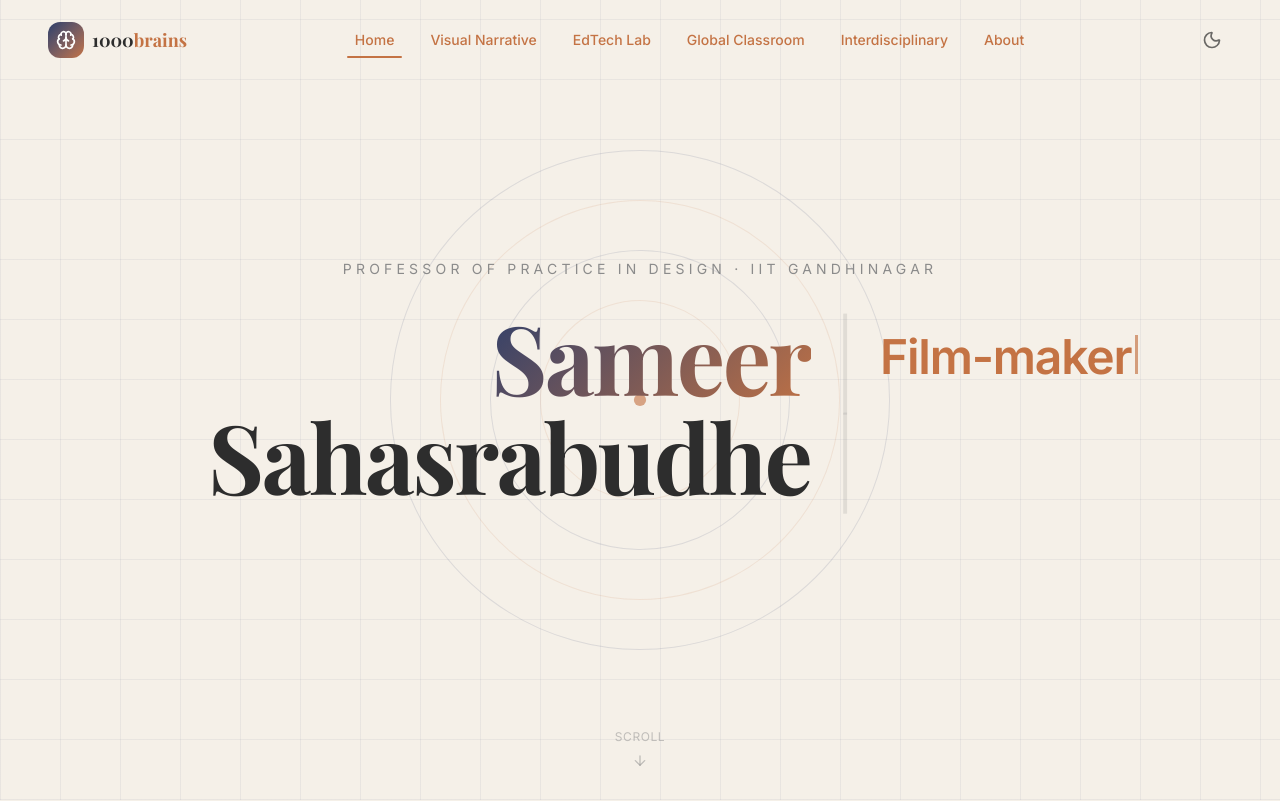
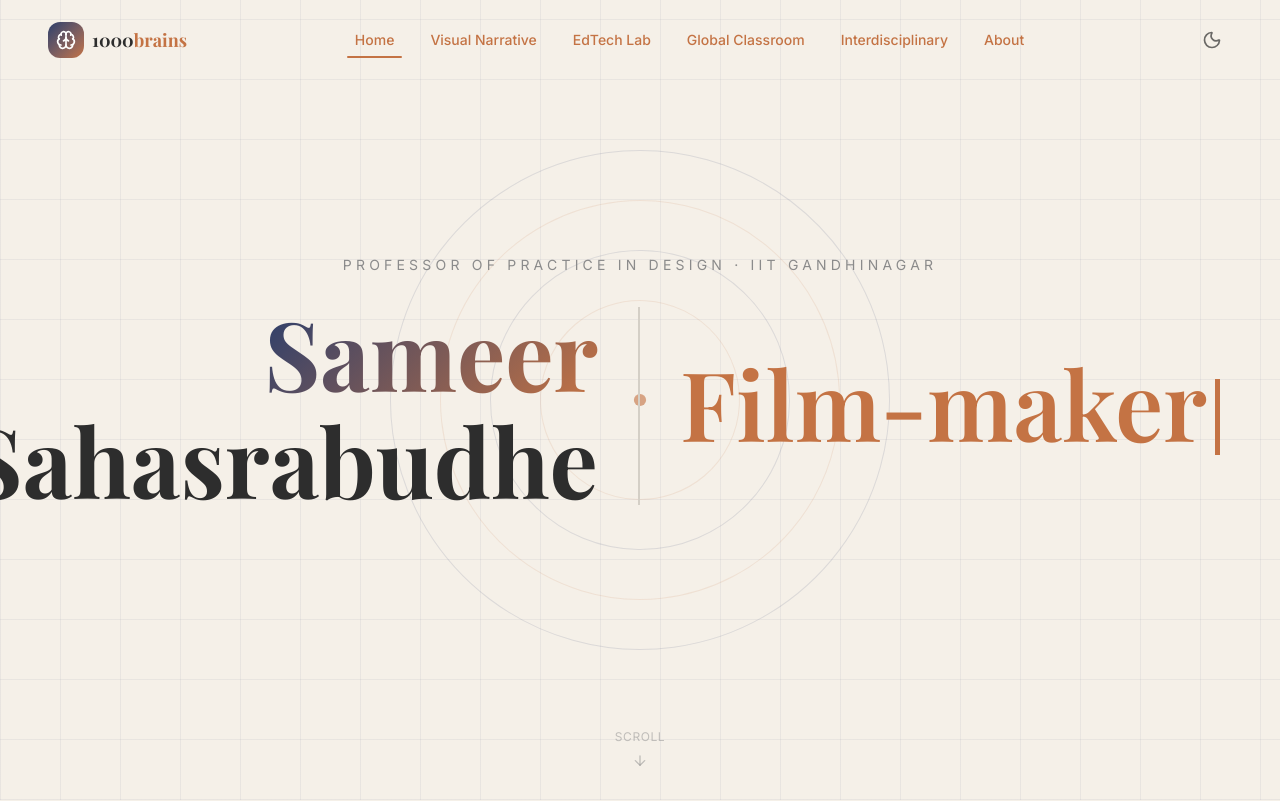
Before and after one commit to RutikKulkarni/1000brains, a Next.js app: page / in a window 1280 px wide. Shown: the top 801 px of the page. Built offline with nearby package versions, Linux system fonts and the light colour scheme.

Commit message:
feat: implement HeroSection component with animated typing effect and background visuals

```diff
--- a/src/components/home/HeroSection.tsx
+++ b/src/components/home/HeroSection.tsx
@@ -80,43 +80,42 @@ export default function HeroSection() {
           Professor of Practice in Design · IIT Gandhinagar
         </motion.p>
 
-        {/* Horizontal Grid Name & Trait Typing Animation */}
+        {/* Mobile Layout (centered stacked, hidden on desktop/tablet) */}
+        <div className="flex md:hidden flex-col items-center text-center px-4 mb-10 mx-auto font-heading font-bold">
+          <div className="text-3xl sm:text-5xl leading-[0.95] text-foreground">
+            <div className="gradient-text">Sameer</div>
+            <div className="mt-2">Sahasrabudhe</div>
+          </div>
+          <div className="w-[2px] h-8 bg-muted/20 my-4" />
+          <div className="text-2xl sm:text-4xl text-accent font-semibold leading-[0.95] min-h-[1.2em] flex items-center justify-center">
+            <span>
+              {typedText}
+              <span className="inline-block w-[3px] h-[0.8em] ml-2 bg-accent animate-[pulse_1s_infinite] align-middle" />
+            </span>
+          </div>
+        </div>
+
+        {/* Desktop/Tablet Layout (centered horizontal divider, hidden on mobile) */}
         <motion.div
           initial={{ opacity: 0, y: 20 }}
           animate={{ opacity: 1, y: 0 }}
           transition={{ delay: 0.4, duration: 0.7 }}
-          className="grid grid-cols-[auto_auto_1fr] md:grid-cols-[1fr_auto_1fr] gap-x-3 md:gap-x-6 items-center max-w-full px-4 mb-10 mx-auto"
+          style={{ gridTemplateColumns: "minmax(0, 1fr) minmax(0, 1fr)" }}
+          className="hidden md:grid w-full max-w-5xl px-4 mb-10 mx-auto font-heading font-bold text-6xl lg:text-8xl"
         >
-          {/* Row 1 */}
-          <div className="text-right">
-            <span className="text-3xl sm:text-5xl md:text-7xl lg:text-8xl font-heading font-bold gradient-text leading-[0.95] tracking-tight">
-              Sameer
+          {/* Left Column: Stacked right-aligned names with continuous right border */}
+          <div className="text-right pr-6 md:pr-10 border-r-2 border-[var(--border)] flex flex-col items-end justify-center leading-[0.95]">
+            <span className="gradient-text">Sameer</span>
+            <span className="text-foreground mt-3 md:mt-4">Sahasrabudhe</span>
+          </div>
+
+          {/* Right Column: Vertically centered typing traits with large matching font size */}
+          <div className="text-left pl-6 md:pl-10 flex items-center justify-start leading-[0.95] text-accent font-semibold">
+            <span className="whitespace-nowrap">
+              {typedText}
+              <span className="inline-block w-[3px] md:w-[5px] h-[0.8em] ml-2 bg-accent animate-[pulse_1s_infinite] align-middle" />
             </span>
           </div>
-          <div className="text-center">
-            <span className="text-3xl sm:text-5xl md:text-7xl lg:text-8xl font-heading font-light text-muted/20 leading-[0.95]">
-              |
-            </span>
-          </div>
-          <div className="text-left flex items-center min-h-[1.2em]">
-            <span className="text-lg sm:text-2xl md:text-4xl lg:text-5xl font-body font-semibold text-accent leading-[0.95] whitespace-nowrap tracking-tight">
-              {typedText}
-              <span className="inline-block w-[2px] md:w-[3px] h-[0.8em] ml-1 bg-accent animate-[pulse_1s_infinite]" />
-            </span>
-          </div>
-
-          {/* Row 2 */}
-          <div className="text-right mt-2">
-            <span className="text-3xl sm:text-5xl md:text-7xl lg:text-8xl font-heading font-bold text-foreground leading-[0.95] tracking-tight">
-              Sahasrabudhe
-            </span>
-          </div>
-          <div className="text-center mt-2">
-            <span className="text-3xl sm:text-5xl md:text-7xl lg:text-8xl font-heading font-light text-muted/20 leading-[0.95] mt-2">
-              |
-            </span>
-          </div>
-          <div className="mt-2" />
         </motion.div>
 
       </motion.div>
```
